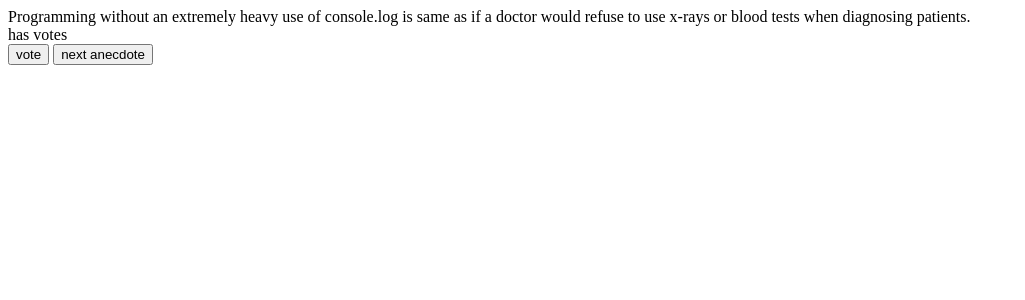
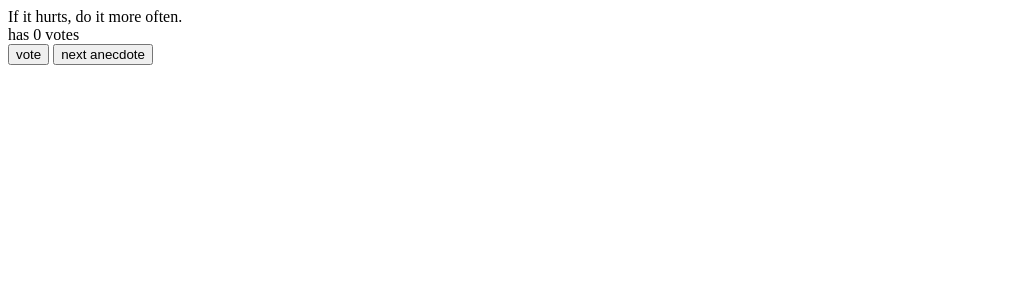
Before and after one commit to FitriRibbit/vitejs-vite-3ojmdb_for_react_project1.1_1.2, a React (Vite) app: page / in a window 1280 px wide. Shown: the top 300 px of the page, without its empty margins (0-1025 px from the left). Built offline with nearby package versions, Linux system fonts and the light colour scheme.

Commit message:
1 file modified

```diff
--- a/src/App.jsx
+++ b/src/App.jsx
@@ -23,16 +23,31 @@ const App = () => {
   ];
 
   const [selected, setSelected] = useState(0);
-  const random = anecdotes[Math.floor(Math.random() * anecdotes.length)];
+  const [points, setVote] = useState(new Uint8Array(8));
+  const [mostVoted, setMostVoted] = useState("");
+
+  const handleAnecdote = () => {
+    setSelected(Math.floor(Math.random() * anecdotes.length))
+  }
+
+  const handleVote = () => {
+    const copy = {...points};
+    copy[selected] += 1;
+    setVote(copy)
+    if (copy[selected] > copy[mostVoted]) {
+      setMostVoted[selected]
+    }
+  }
 
   return (
     <div>
-      <Display selected={random} />
-      <Display text1="has" selected="" text2="votes" />
-      <Button handleClick={() => setSelected(selected + 1)} text="vote" />{' '}
-      <nbsp />
-      <Button
-        handleClick={() => setSelected(selected + 1)} text="next anecdote" />
+      <Display selected={anecdotes[selected]} />
+      <Display text1="has" selected={points[selected]} text2="votes" />
+      <Button handleClick={handleVote} text="vote" />
+      <nbsp /> <nbsp />
+      <Button handleClick={handleAnecdote} text="next anecdote" />
+      <Display selected={anecdotes[mostVoted]} />
+
     </div>
   );
 };
```
